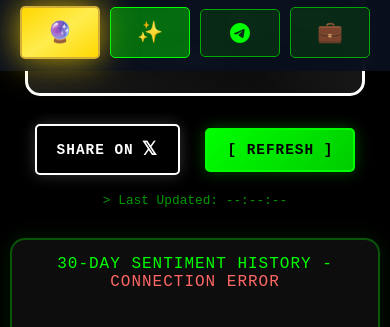
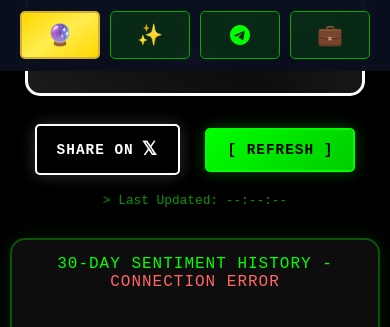
Before and after one commit to firedintern/meta-fgi, a website: page index.html in a window 390 px wide. Shown: the part 773-1100 px from the top of the page. Drawn offline with nearby package versions, Linux system fonts and the light colour scheme; no server answers; a web font is replaced by a local one.

Commit message:
Fix mobile footer: uniform button sizing & responsive click handlers
- All 4 buttons now exactly 80x48px with consistent styling
- Fixed click handlers: use button.control-btn selector to skip <a> tag
- Hindsight (🔮), Matrix (✨), and Portfolio (💼) now fully responsive
- Added !important flags to override base styles on mobile
- Proper button indexing: [0]=Matrix, [1]=Portfolio (skips Telegram link)

```diff
--- a/index.html
+++ b/index.html
@@ -827,27 +827,53 @@
             .controls-mobile .telegram-btn {
                 flex: 1;
                 max-width: 80px;
-                padding: 12px;
+                min-width: 80px;
+                width: 80px;
+                padding: 12px !important;
                 margin: 0 4px;
-                font-size: 1.3em;
-                display: flex;
+                font-size: 1.3em !important;
+                display: flex !important;
                 align-items: center;
                 justify-content: center;
                 min-height: 48px;
+                max-height: 48px;
+                height: 48px;
+                border-radius: 5px;
+                cursor: pointer;
+                box-sizing: border-box;
+            }
+
+            /* Override hindsight button styles on mobile */
+            .controls-mobile .hindsight-btn {
+                background: linear-gradient(145deg, #ffd700 0%, #ffed4e 50%, #ffd700 100%) !important;
+                border: 2px solid #d4af37 !important;
+                color: #000 !important;
+                box-shadow: none;
+                animation: none;
+            }
+
+            /* Override control button styles on mobile */
+            .controls-mobile .control-btn {
+                background: rgba(0, 100, 0, 0.3) !important;
+                border: 1px solid #00aa00 !important;
+                color: #00ff00 !important;
             }
 
             .controls-mobile .telegram-btn {
-                background: rgba(0, 100, 0, 0.3);
-                border-color: #00aa00;
-                color: #00ff00;
+                background: rgba(0, 100, 0, 0.3) !important;
+                border: 1px solid #00aa00 !important;
+                color: #00ff00 !important;
+                text-decoration: none;
             }
 
             .controls-mobile .telegram-btn:hover {
-                background: rgba(0, 150, 0, 0.4);
+                background: rgba(0, 150, 0, 0.4) !important;
             }
 
             .controls-mobile .telegram-btn svg {
                 fill: #00ff00;
+                width: 20px;
+                height: 20px;
             }
             .control-btn {
                 padding: 8px 12px;
@@ -2680,9 +2706,11 @@
 
         if (mobileFooter && window.innerWidth <= 800) {
             // Set up click handlers for mobile footer buttons
+            // Use 'button.control-btn' to exclude the <a> tag (Telegram button)
             const mobileHindsightBtn = mobileFooter.querySelector('.hindsight-btn');
-            const mobileParticlesBtn = mobileFooter.querySelectorAll('.control-btn')[0];
-            const mobilePortfolioBtn = mobileFooter.querySelectorAll('.control-btn')[2];
+            const mobileControlButtons = mobileFooter.querySelectorAll('button.control-btn');
+            const mobileParticlesBtn = mobileControlButtons[0]; // ✨ Matrix button
+            const mobilePortfolioBtn = mobileControlButtons[1]; // 💼 Portfolio button
 
             if (mobileHindsightBtn) {
                 mobileHindsightBtn.addEventListener('click', function() {
```
